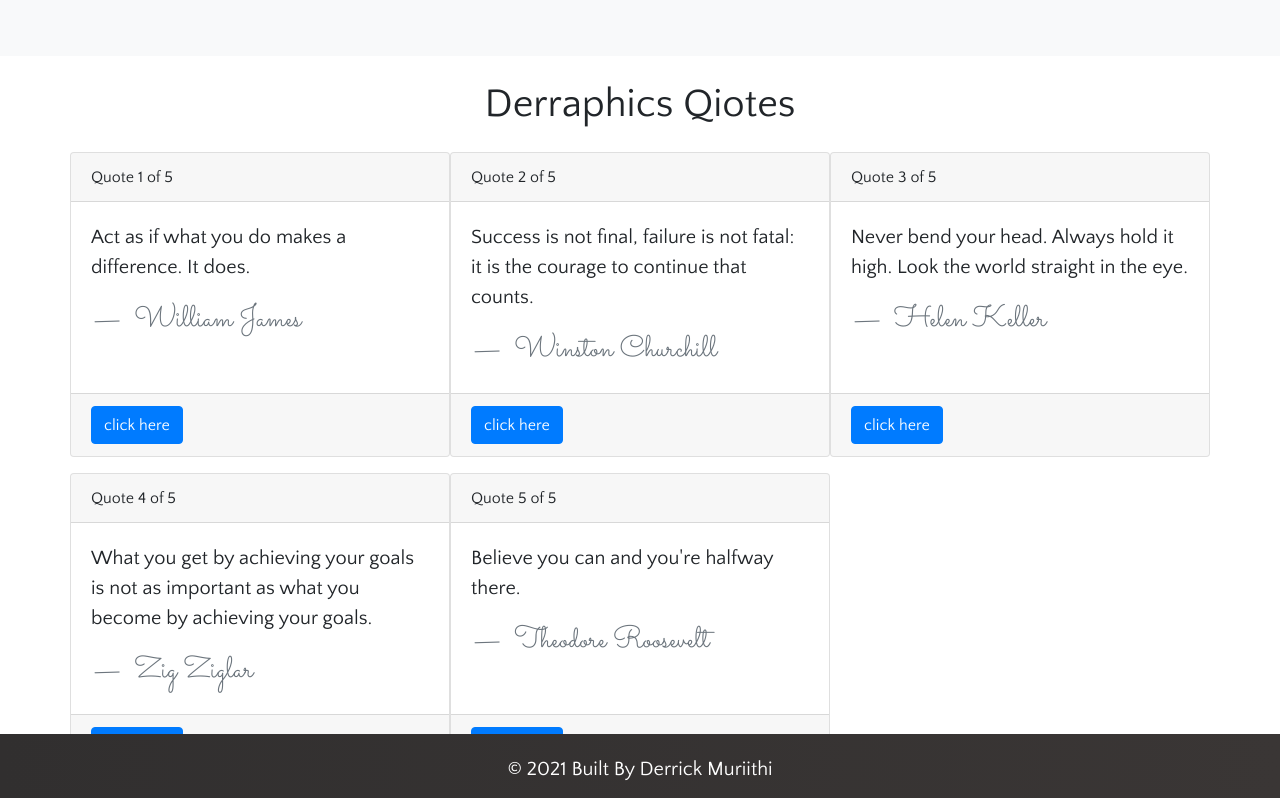
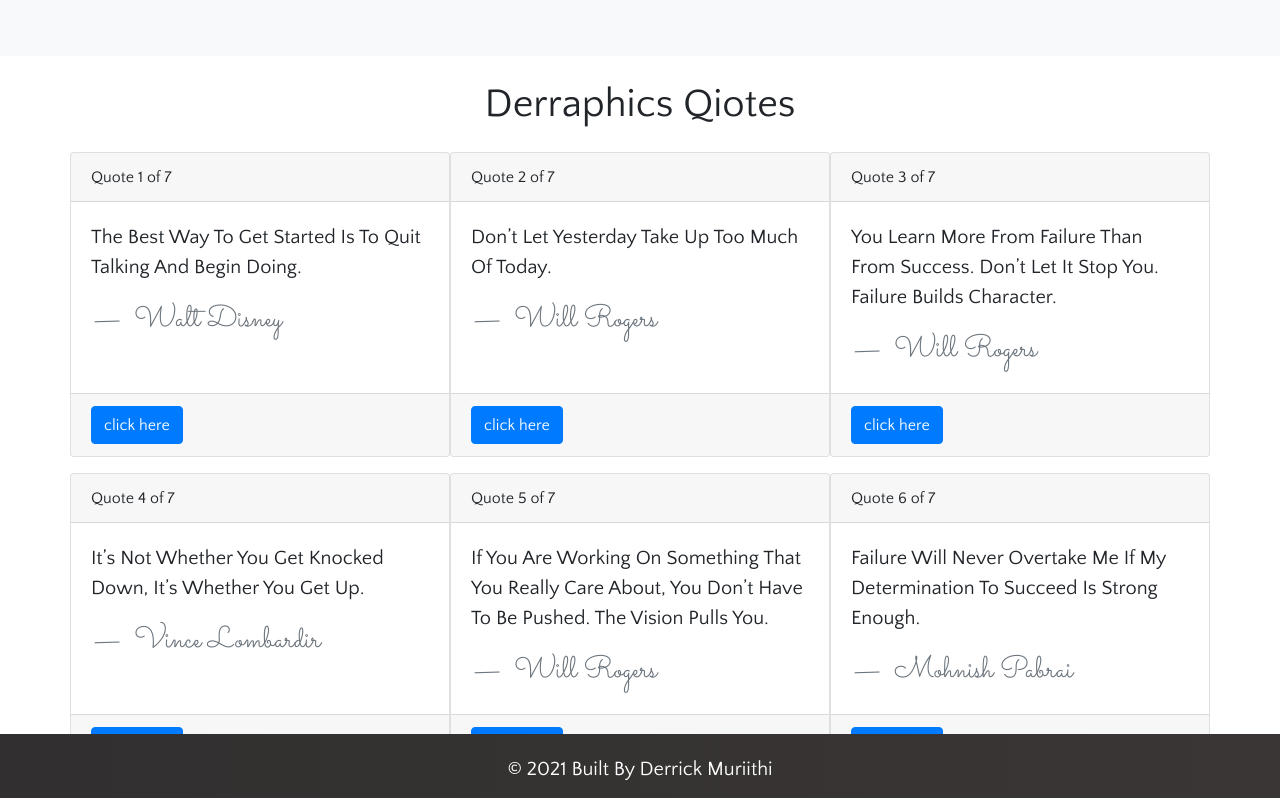
Before and after one commit to Derraphics/Derraphics-Qoutes, an Angular app: page / in a window 1280 px wide. Shown: the top 798 px of the page. Built offline with nearby package versions, Linux system fonts and the light colour scheme.

Commit message:
added some quotes

```diff
--- a/src/app/components/quote/quote.component.ts
+++ b/src/app/components/quote/quote.component.ts
@@ -9,41 +9,57 @@ export class QuoteComponent implements OnInit {
   quotes: Quote[] = [
     new Quote(
       1,
-      'Act as if what you do makes a difference. It does.',
-      'William James',
-      'Tom Hunja',
+      'The Best Way To Get Started Is To Quit Talking And Begin Doing.',
+      'Walt Disney',
+      'Walt Disney',
       0,
       0
     ),
     new Quote(
       2,
-      'Success is not final, failure is not fatal: it is the courage to continue that counts.',
-      'Winston Churchill',
-      'Breens Mbaka',
+      'Don’t Let Yesterday Take Up Too Much Of Today.',
+      'Will Rogers',
+      'Will Rogers',
       0,
       0
     ),
     new Quote(
       3,
-      'Never bend your head. Always hold it high. Look the world straight in the eye.',
-      'Helen Keller',
-      'Rose Okoth',
+      'You Learn More From Failure Than From Success. Don’t Let It Stop You. Failure Builds Character.',
+      'Will Rogers',
+      'Will Rogersh',
       0,
       0
     ),
     new Quote(
       4,
-      'What you get by achieving your goals is not as important as what you become by achieving your goals.',
-      'Zig Ziglar',
-      'Dawn Ndemo',
+      'It’s Not Whether You Get Knocked Down, It’s Whether You Get Up.',
+      'Vince Lombardir',
+      'Vince Lombardi',
       0,
       0
     ),
     new Quote(
       5,
-      "Believe you can and you're halfway there.",
-      'Theodore Roosevelt',
-      'Victor Kigen',
+      "If You Are Working On Something That You Really Care About, You Don’t Have To Be Pushed. The Vision Pulls You.",
+      'Will Rogers',
+      'Will Rogers',
+      0,
+      0
+    ),
+    new Quote(
+      4,
+      'Failure Will Never Overtake Me If My Determination To Succeed Is Strong Enough.',
+      'Mohnish Pabrai',
+      'Mohnish Pabrai',
+      0,
+      0
+    ),
+    new Quote(
+      4,
+      'People Who Are Crazy Enough To Think They Can Change The World, Are The Ones Who Do.',
+      'Maya Angelou',
+      'Maya Angelou',
       0,
       0
     ),
```
